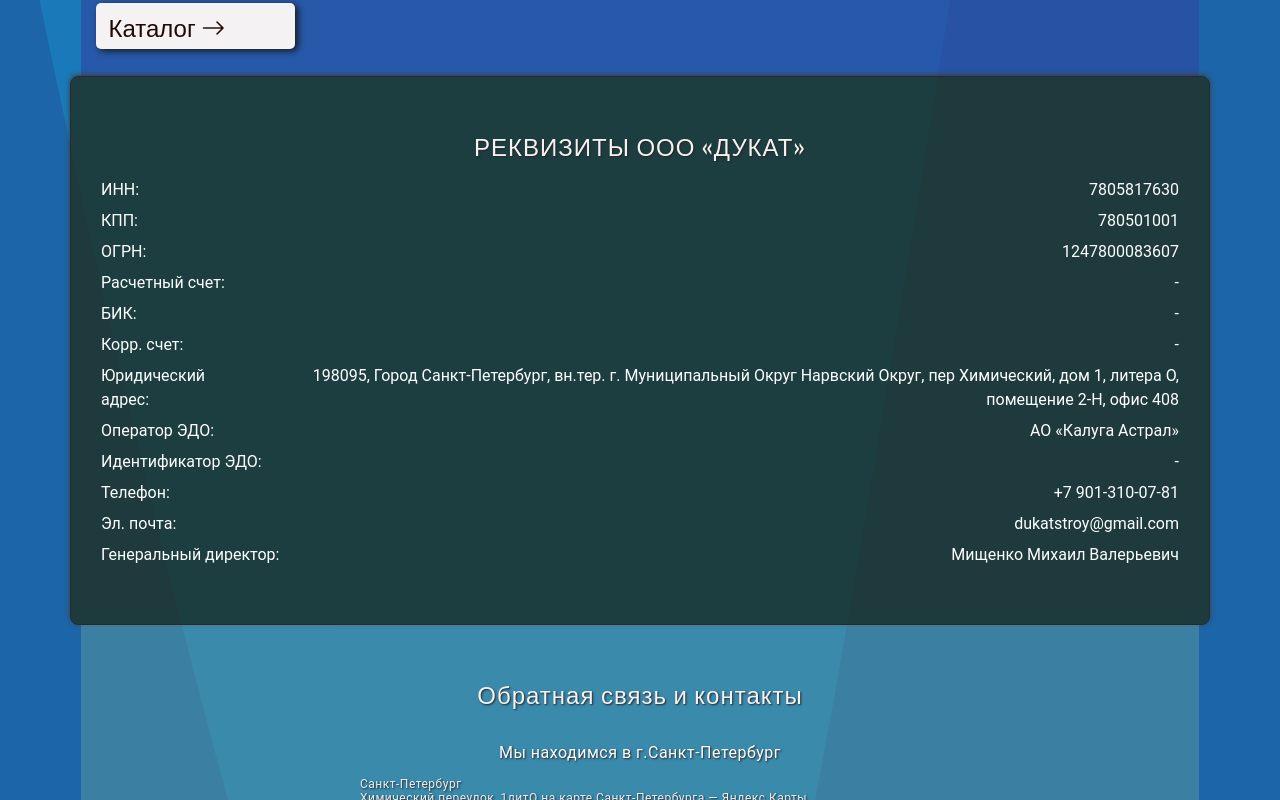
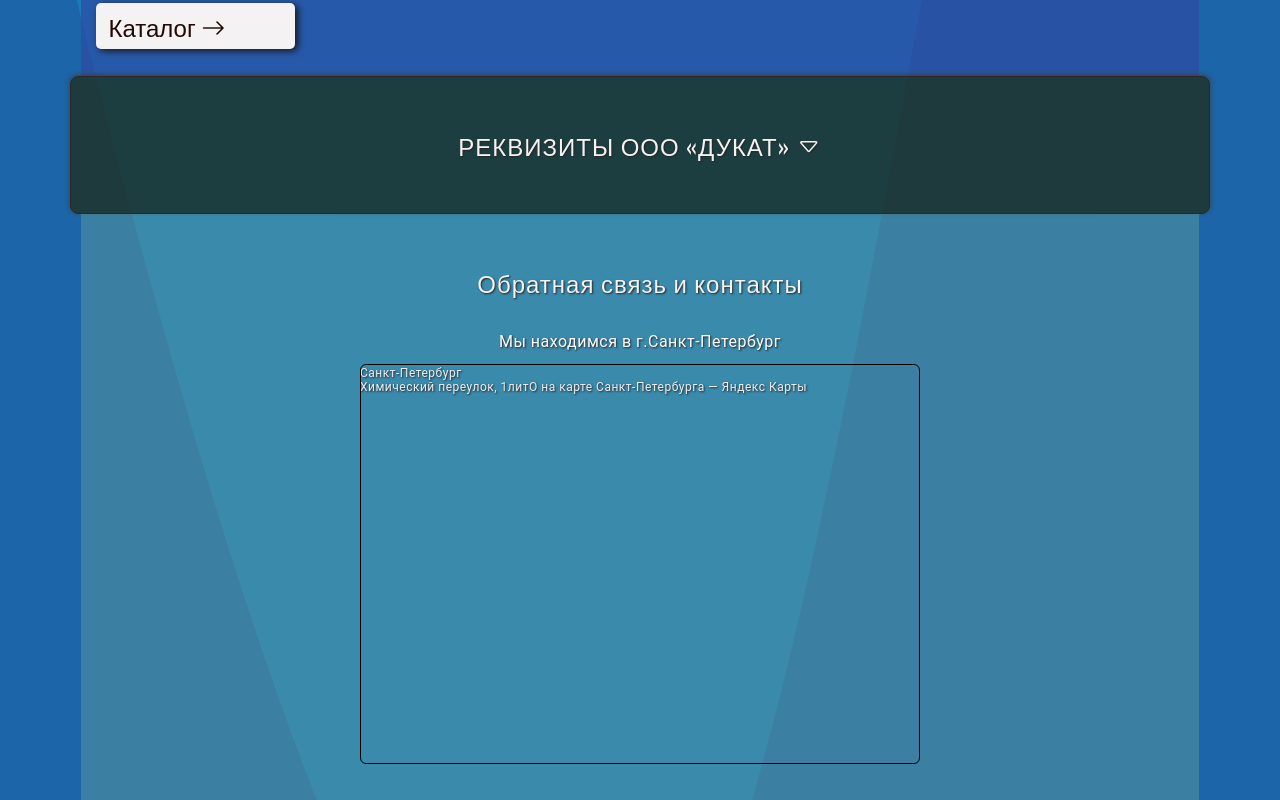
Before and after one commit to crumb789/truck, a Vue app: page / in a window 1280 px wide. Shown: the part 1200-2000 px from the top of the page. Built offline with nearby package versions, Linux system fonts and the light colour scheme.

Commit message:
info hidden

```diff
--- a/src/components/ContComp.vue
+++ b/src/components/ContComp.vue
@@ -44,11 +44,17 @@
     letter-spacing: 0.5px;
     &-map{
       margin: 30px 0;
+      box-sizing: border-box;
       &_descr{
         // color: #fff;
         margin-bottom: 10px;
         // text-shadow: 1px 1px 2px #242424;
         // letter-spacing: 0.5px;
+      }
+      iframe{
+          position: relative;
+          border: 1px solid #000;
+          border-radius: 6px;
       }
     }
     &-icons{
@@ -75,4 +81,5 @@
   color: #18a3e6;
   margin-left: 20px;
 }
+
 </style>
--- a/src/components/InfoComp.vue
+++ b/src/components/InfoComp.vue
@@ -2,24 +2,28 @@
     <div class="info animate__animated animate__fadeInUpBig animate__faster animate__delay-3s">
         <div class="info-title titles">
             РЕКВИЗИТЫ ООО «ДУКАТ»
+            <i :class="{btnInfoActive: infoOpen}" title="Посмотреть реквизиты"
+                @click="infoOpen = !infoOpen"
+                class="bi bi-caret-down btnInfo">
+            </i>
         </div>
-        <div class="info_list">
-                <div class="list" v-for="info in dataInformation" :key="info.id">
+        <div class="info_list" :class="{infoActive: infoOpen}" >
+                <div  class="list" v-for="info in dataInformation" :key="info.id">
                     <div class="list_name">
                         {{ info.name }}:
                     </div>
-                    <div class="list_value" v-if="info.value">
+                    <div class="list_value" v-if="info.value && infoOpen">
                         {{ info.value }}
                     </div>
-                    <div class="list_adress" v-if="info.adress">
+                    <div class="list_adress" v-if="info.adress && infoOpen" >
                         <a href="https://yandex.ru/maps/-/CHbHvKzI" target="_blank" title="Показать на картах">
                             {{ info.adress }}
                         </a>
                     </div>
-                    <div class="list_phone" v-if="info.phone">
+                    <div class="list_phone" v-if="info.phone && infoOpen">
                         <a href="tel:+79013100781" title="Позвонить нам">{{ info.phone }}</a>
                     </div>
-                    <div class="list_email" v-if="info.email">
+                    <div class="list_email" v-if="info.email && infoOpen">
                         <a href="mailto:dukatstroy@gmail.com" title="Написать нам">{{ info.email }}</a>
                     </div>
                 </div>
@@ -31,21 +35,25 @@
 export default {
     data() {
         return{
+            infoOpen: false,
             dataInformation: [
                 {
                     id: 0,
                     name: 'ИНН',
-                    value: '7805817630',
+                    value: '-',
+                    hide: '7805817630',
                 },
                 {
                     id: 1,
                     name: 'КПП',
-                    value: '780501001',
+                    value: '-',
+                    hide: '780501001',
                 },
                 {
                     id: 2,
                     name: 'ОГРН',
-                    value: '1247800083607',
+                    value: '-',
+                    hide: '1247800083607',
                 },
                 {
                     id: 3,
@@ -120,10 +128,72 @@
     // opacity: 0.8 !important;
     transition: 0.4s all;
     &_list{
-        margin-top: 15px;
-        color: #fff;
+        // margin-top: 15px;
+        // color: #fff;
+        height: 0;
+        overflow: hidden;
+        transition: .2s all;
     }
 }
+.infoActive{
+    margin-top: 15px;
+    color: #fff;
+    overflow: visible;
+    height: 380px;
+}
+.btnInfo{
+    cursor: pointer;
+    &::before{
+        transform: rotate(0deg);
+        transition: 0.3s all;
+        animation: rotatezero 1s 1 ease-in;
+    }
+
+}
+.btnInfoActive{
+    &::before{
+        transform: rotate(180deg);
+        transition: 0.3s all;
+        color: cornflowerblue;
+        animation: rotatedown 1s 1 ease-in-out;
+    }
+}
+@keyframes rotatezero {
+    0%{
+        transform: rotate(180deg);
+    }
+    25%{
+        transform: rotate(-8deg);
+    }
+    50%{
+        transform: rotate(22deg);
+    }
+    75%{
+        transform: rotate(2deg);
+    }
+    100%{
+        transform: rotate(0deg);
+    }
+}
+
+@keyframes rotatedown {
+    0%{
+        transform: rotate(0deg);
+    }
+    25%{
+        transform: rotate(188deg);
+    }
+    50%{
+        transform: rotate(160deg);
+    }
+    75%{
+        transform: rotate(190deg);
+    }
+    100%{
+        transform: rotate(180deg);
+    }
+}
+
 
 .list{
     display: flex;
```
Also changed, not shown: 7 other files (tests, documents, lock files or other folders).
